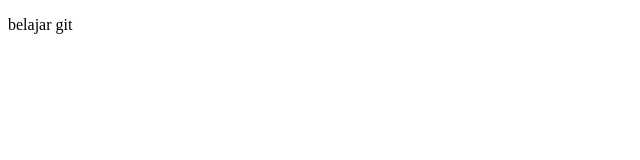
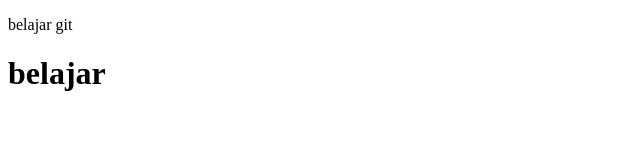
Before and after one commit to sansfrasiscokamal/diajargit, a plain HTML site: page index.html in a window 1280 px wide. Shown: the whole page, without its empty margins (0-640 px from the left). Drawn offline with Linux system fonts and the light colour scheme.

Commit message:
tambah kata

```diff
--- a/index.html
+++ b/index.html
@@ -8,5 +8,7 @@
 </head>
 <body>
   <p>belajar git</p>
+  <h1>belajar</h1>
+
 </body>
 </html>
```
